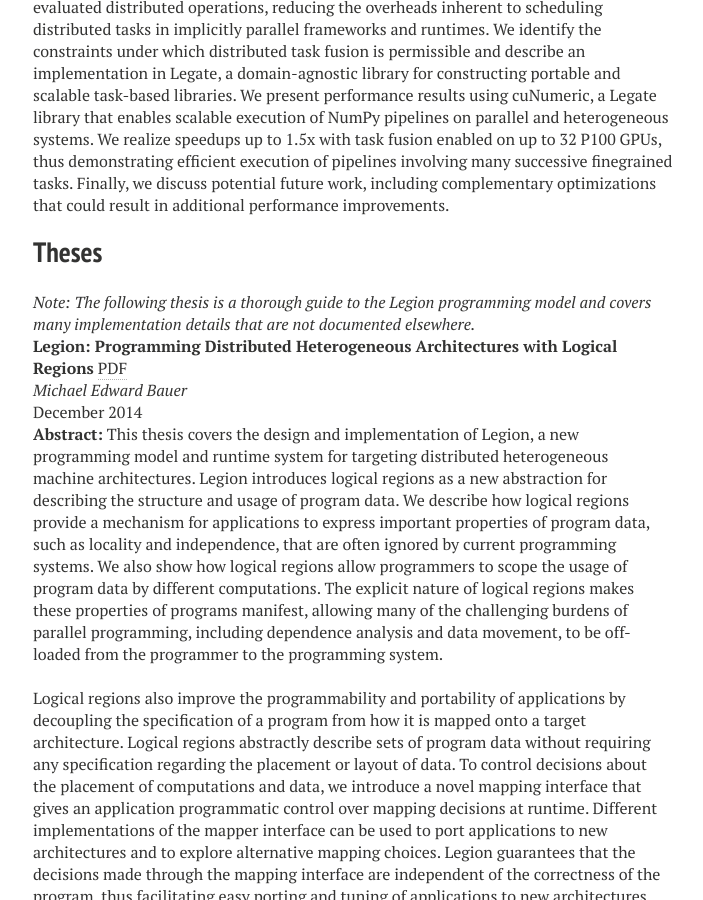
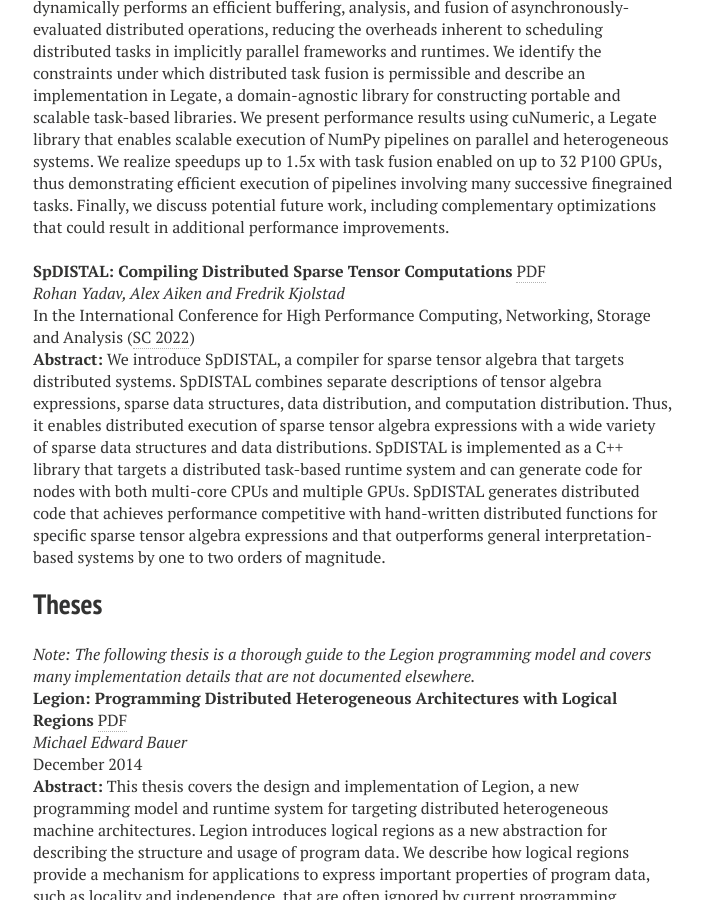
Before and after one commit to apryakhin/legion.stanford.edu, a Jekyll site: the page built from publications.md, in a window 1280 px wide and 900 px high, scrolled down 11751 px. Shown: the whole window, without its empty margins (287-990 px from the left). Built offline with Jekyll 4.4.1, drawn with Linux system fonts in a browser that asks for light colours; nearby versions of some CDN libraries; some of the changed text lies outside the part shown.

Commit message:
Add SpDISTAL paper.

```diff
--- a/publications.md
+++ b/publications.md
@@ -31,6 +31,7 @@ title: Publications
       * [Legate NumPy (SC 2019)](#legate2019) \[[PDF](/pdfs/legate-preprint.pdf)]
       * [Tensor Algebra (PLDI 2022)](#distal2022) \[[PDF](/pdfs/distal2022.pdf)]
       * [Distributed Task Fusion (PAW-ATM 2022)](#pawatm2022) \[[PDF](/pdfs/pawatm2022.pdf)]
+      * [Sparse Tensor Algebra (SC 2022)](#spdistal2022) \[[PDF](/pdfs/spdistal2022.pdf)]
   * Applications:
       * [S3D-Legion (2017)](#s3d2017) \[[PDF](https://www.taylorfrancis.com/books/e/9781315277400/chapters/10.1201/b21930-12)]
       * [Soleil-X (2018)](#soleilx2018) \[[PDF](/pdfs/soleilx2018.pdf)]
@@ -605,6 +606,25 @@ tasks. Finally, we discuss potential future work, including
 complementary optimizations that could result in additional
 performance improvements.
 
+
+<a name="spdistal2022"></a>__SpDISTAL: Compiling Distributed Sparse Tensor Computations__ [PDF](/pdfs/spdistal2022.pdf) <br/>
+_Rohan Yadav, Alex Aiken and Fredrik Kjolstad_ <br/>
+In the International Conference for High Performance Computing, Networking, Storage and Analysis ([SC 2022](https://sc22.supercomputing.org/presentation/?id=pap204&sess=sess164)) <br/>
+__Abstract:__ We introduce SpDISTAL, a compiler for sparse tensor
+algebra that targets distributed systems. SpDISTAL combines separate
+descriptions of tensor algebra expressions, sparse data structures,
+data distribution, and computation distribution.  Thus, it enables
+distributed execution of sparse tensor algebra expressions with a wide
+variety of sparse data structures and data distributions. SpDISTAL is
+implemented as a C++ library that targets a distributed task-based
+runtime system and can generate code for nodes with both multi-core
+CPUs and multiple GPUs.  SpDISTAL generates distributed code that
+achieves performance competitive with hand-written distributed
+functions for specific sparse tensor algebra expressions and that
+outperforms general interpretation-based systems by one to two orders
+of magnitude.
+
+
 ## Theses
 
 <a name="bauer_thesis"></a>*Note: The following thesis is a thorough guide to the Legion programming model and covers many implementation details that are not documented elsewhere.*<br/>
```
Also changed, not shown: 1 other file.
